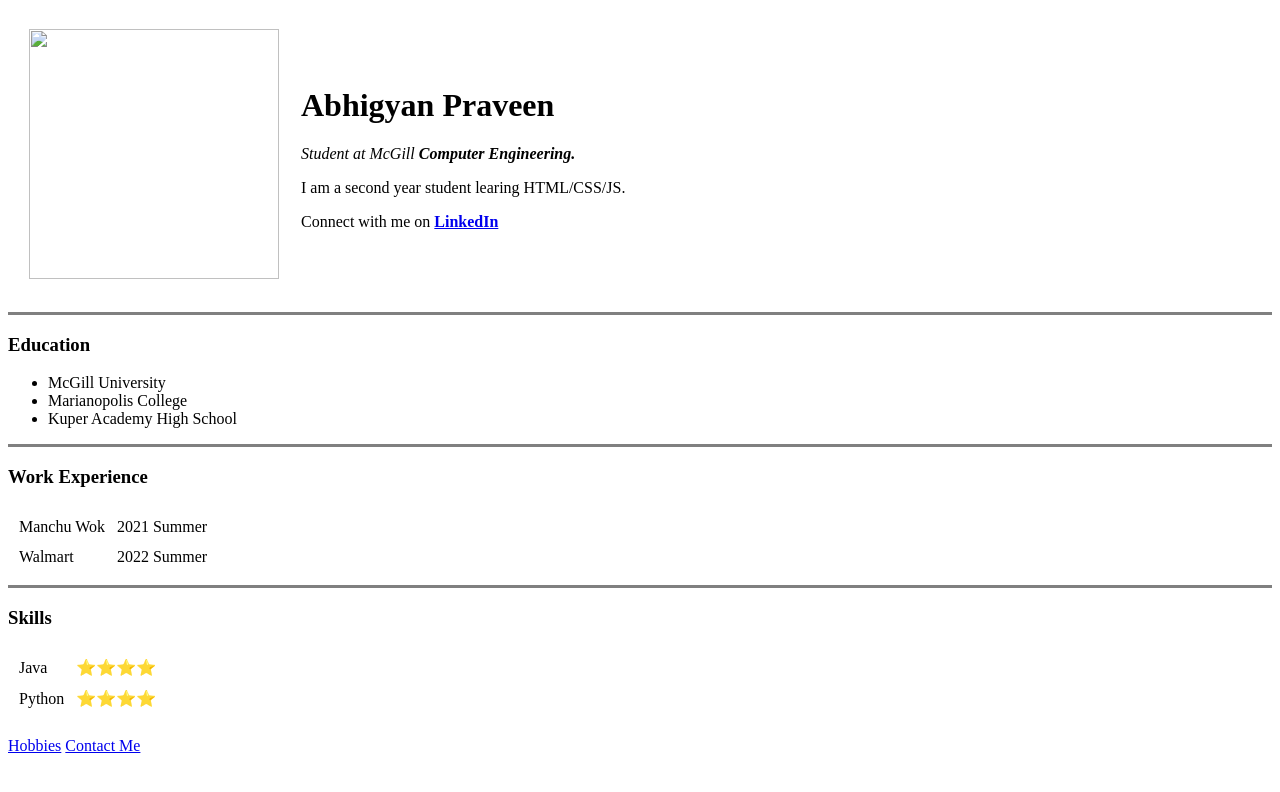
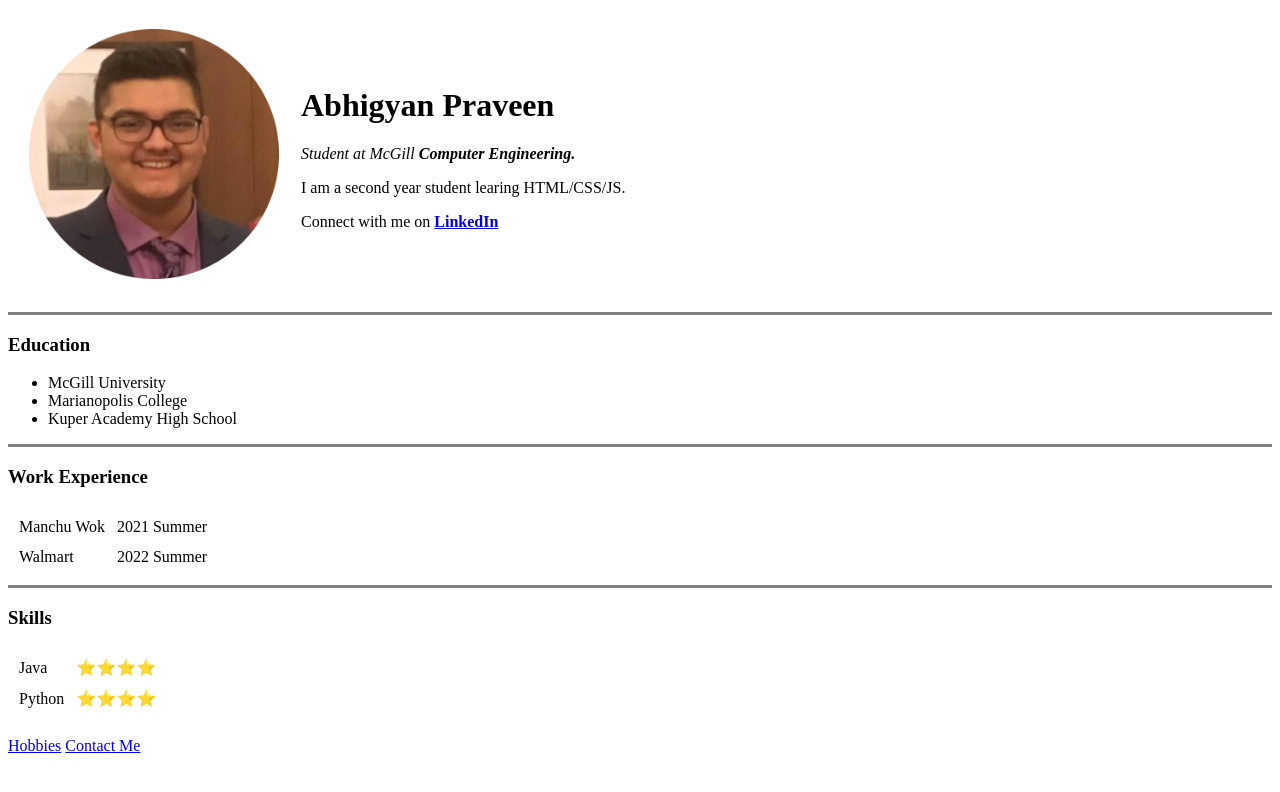
Before and after one commit to AbhiPraveen/udemycourse, a plain HTML site: page index.html in a window 1280 px wide. Drawn offline with Linux system fonts and the light colour scheme.

Commit message:
fixing pic issue

```diff
--- a/index.html
+++ b/index.html
@@ -9,7 +9,7 @@
 <body>
     <table cellspacing="20">
         <tr>
-            <td><img src="images/me.png" width="250" height="250"></td>
+            <td><img src="me.png" width="250" height="250"></td>
             <td><h1>Abhigyan Praveen</h1>
                 <p><em>Student at McGill <strong> Computer Engineering.</strong></em></p>
                 <p>I am a second year student learing HTML/CSS/JS.</p>
```
